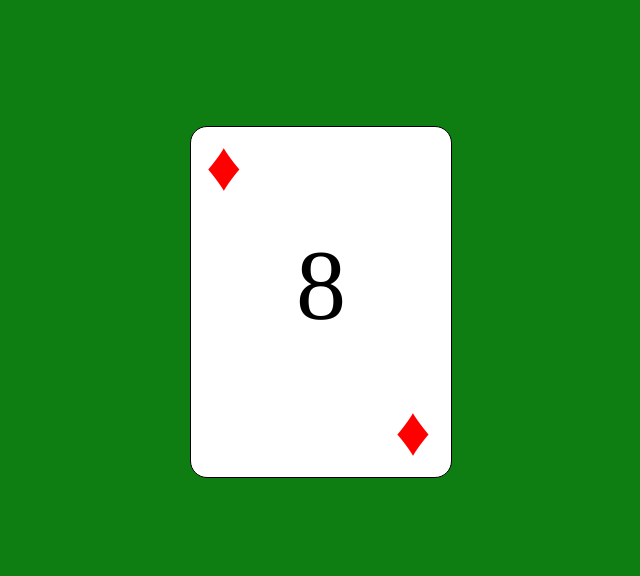
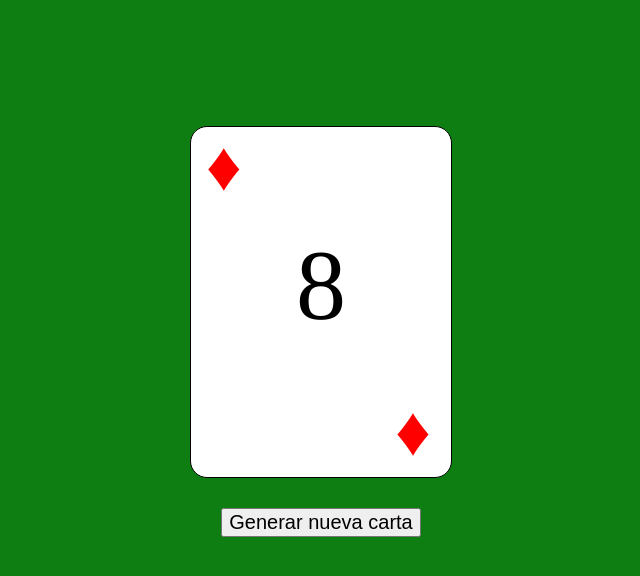
Before and after one commit to AlexHerrerax/RandomCardGenerator, a plain HTML site: page index.html in a window 1280 px wide. Shown: the whole page, without its empty margins (319-959 px from the left). Drawn offline with Linux system fonts and the light colour scheme.

Commit message:
Se agrega boton para generar carta

```diff
--- a/app.js
+++ b/app.js
@@ -25,3 +25,6 @@ function cartas() {
     obtenerNumber.innerHTML = number[numberReal];
 
 }
+
+let boton = document.getElementById("boton")
+boton.addEventListener("click",cartas)
--- a/index.html
+++ b/index.html
@@ -30,6 +30,11 @@
     </div>
 
 
+    <div class="divBottom">
+        <input id="boton" type="button" value="Generar nueva carta">
+    </div>
+
+
 
 
 
--- a/style.css
+++ b/style.css
@@ -1,5 +1,6 @@
 body{
     background-color: #0E7E12;
+
 }
 
 .card{
@@ -35,3 +36,14 @@ body{
     font-size: 70px;
     transform: rotate(180deg);
 }
+
+.divBottom{
+
+    text-align: center;
+    margin-top: 30px;
+
+}
+
+.divBottom > input{
+    font-size: 20px;
+}
```
